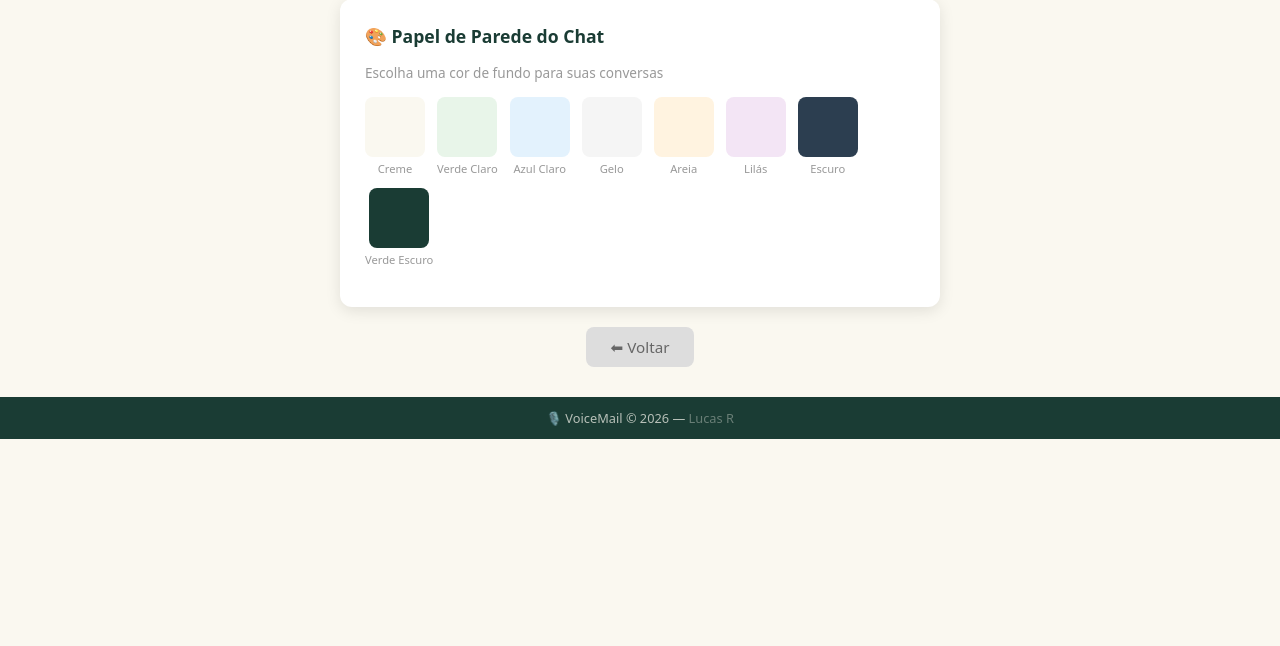
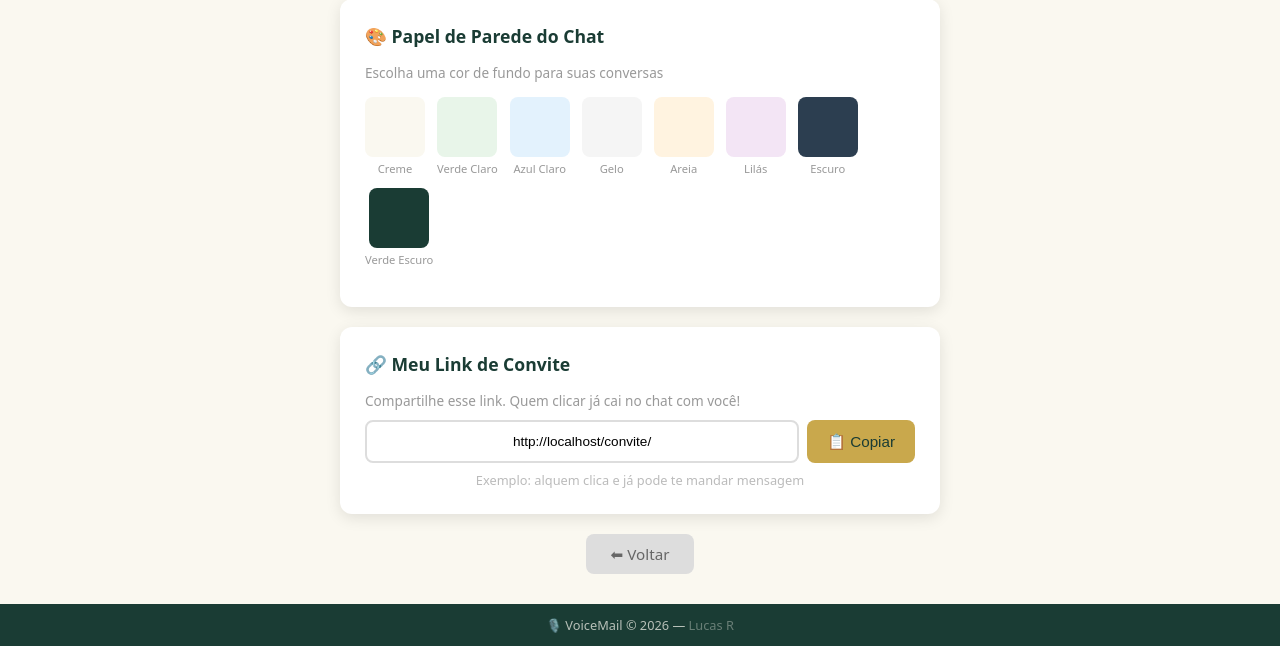
Before and after one commit to lrdj123/lucas-r-app, a Flask app: page /config in a window 1280 px wide. Shown: the part 494-1140 px from the top of the page. Before the commit the page ends 933 px from the top, so only its background shows below. Run offline with Flask 3, Linux system fonts and the light colour scheme; the visitor is signed in with stand-in values (Sample User, id 1); data comes from the database, SQL or seed files in the repository.

Commit message:
[VOICEMAIL] Config: link de convite com botao copiar

```diff
--- a/templates/config.html
+++ b/templates/config.html
@@ -89,8 +89,41 @@
         </form>
     </div>
 
+    <div class="config-card">
+        <h2>🔗 Meu Link de Convite</h2>
+        <p style="font-size:0.85em;color:#999;margin-bottom:10px;">
+            Compartilhe esse link. Quem clicar já cai no chat com você!
+        </p>
+        <div style="display:flex;gap:8px;">
+            <input type="text" id="linkConvite" readonly
+                   value="{{ url_for('pagina_convite', email_convidante=usuario.email, _external=True) }}"
+                   class="input-field" style="flex:1;font-size:0.85em;text-align:center;"
+                   onclick="this.select()">
+            <button onclick="copiarLink()" class="btn btn-primary" style="white-space:nowrap;">📋 Copiar</button>
+        </div>
+        <p style="font-size:0.8em;color:#bbb;margin-top:8px;text-align:center;">
+            Exemplo: alquem clica e já pode te mandar mensagem
+        </p>
+    </div>
+
     <div style="text-align:center;margin-top:10px;">
         <a href="{{ url_for('home') }}" class="btn" style="background:#ddd;color:#666;padding:10px 25px;border-radius:8px;text-decoration:none;">⬅ Voltar</a>
     </div>
 </div>
+
+<script>
+function copiarLink() {
+    const input = document.getElementById('linkConvite');
+    input.select();
+    input.setSelectionRange(0, 99999);
+    navigator.clipboard.writeText(input.value).then(() => {
+        const btn = event.target;
+        const original = btn.textContent;
+        btn.textContent = '✅ Copiado!';
+        setTimeout(() => btn.textContent = original, 2000);
+    }).catch(() => {
+        alert('Selecione o link e copie manualmente');
+    });
+}
+</script>
 {% endblock %}
```
